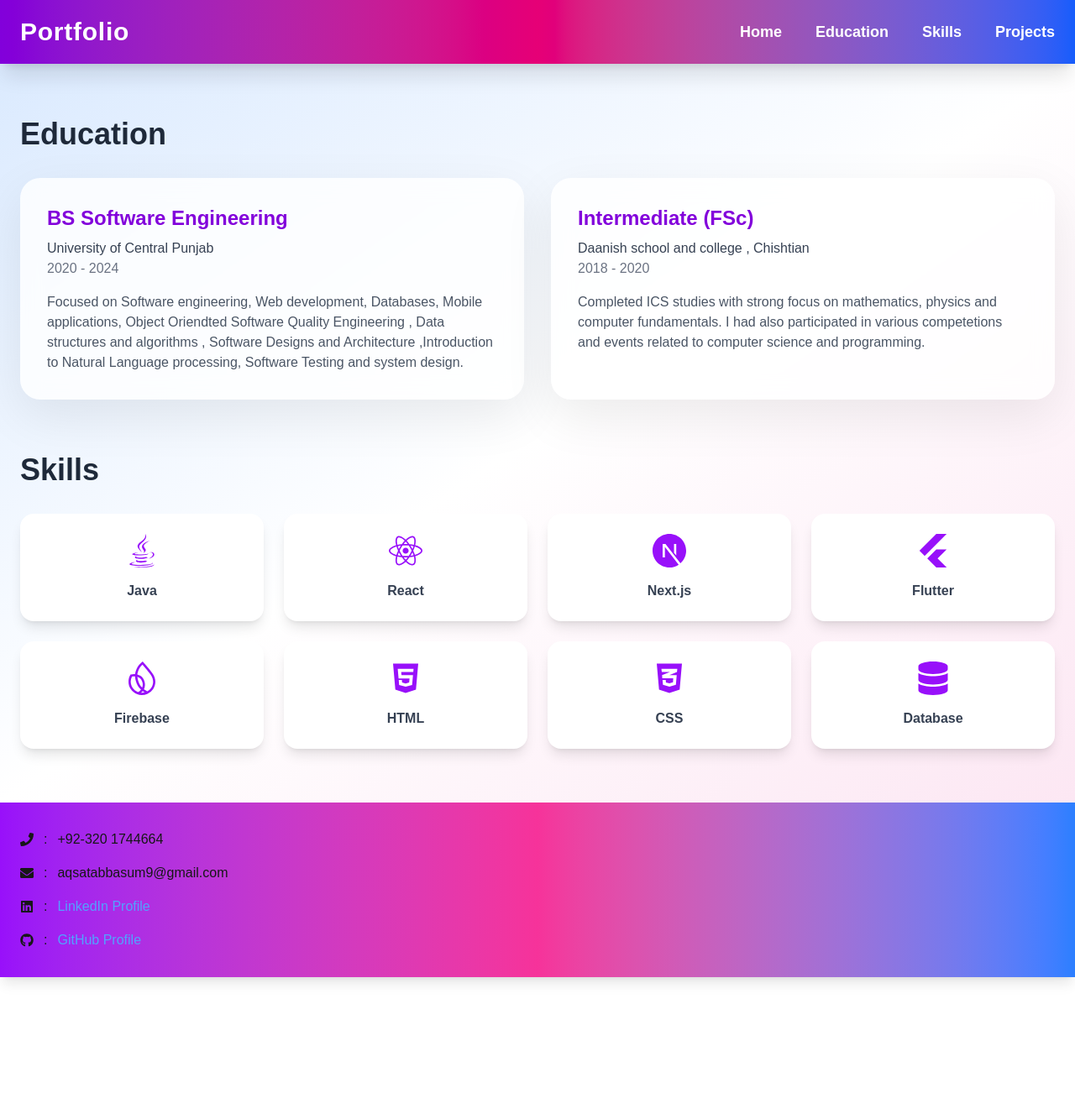
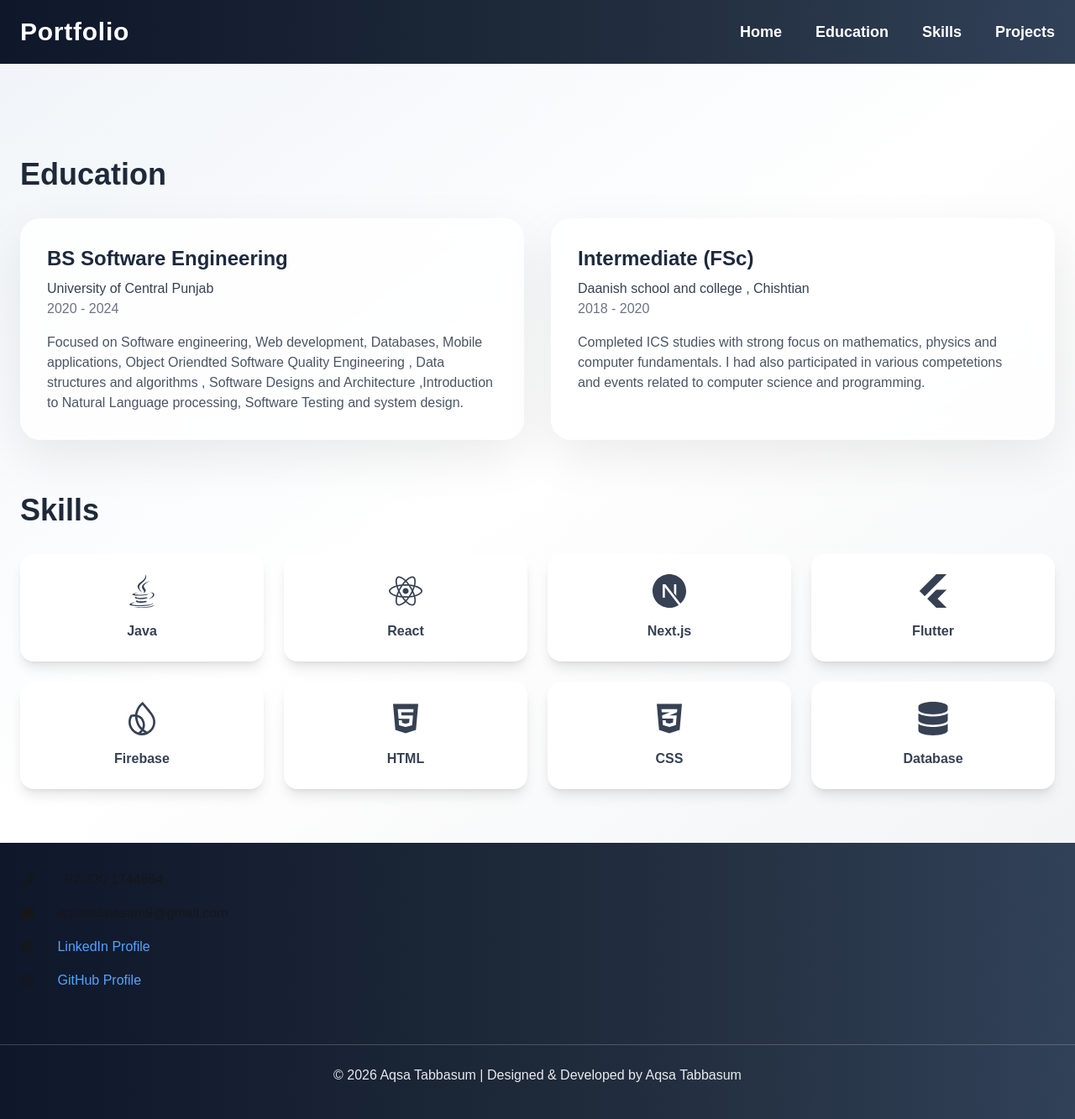
Before and after one commit to aqsatabbasum9-ui/website, a Next.js app: page /education in a window 1280 px wide. Shown: the whole page at 84% size. Before the commit the page ends 1164 px from the top, so only its background shows below. Built offline with nearby package versions, Linux system fonts and the light colour scheme.

Commit message:
Fixed skills section mobile responsiveness

```diff
--- a/app/education/page.tsx
+++ b/app/education/page.tsx
@@ -15,8 +15,9 @@ export default function EducationPage() {
   return (
     <PageWrapper>
 <section
-      className="min-h-screen bg-gradient-to-br from-blue-100 via-white to-pink-100 px-6 py-16"
-    >
+  className="min-h-screen bg-gradient-to-br from-slate-100 via-white to-gray-100 px-6 pt-28 pb-16"
+>
+        <div className="max-w-7xl mx-auto space-y-16"></div>
       <div className="max-w-7xl mx-auto space-y-16">
 
         {/* Education Section */}
@@ -28,7 +29,7 @@ export default function EducationPage() {
           <div className="grid md:grid-cols-2 gap-8">
 
             <div className="bg-white/80 backdrop-blur-md p-8 rounded-3xl shadow-[0_20px_60px_rgba(0,0,0,0.08)] hover:scale-[1.02] transition duration-300">
-              <h2 className="text-2xl font-bold text-purple-700">
+              <h2 className="text-2xl font-bold text-slate-800">
                 BS Software Engineering
               </h2>
               <p className="text-gray-700 mt-2">
@@ -47,7 +48,7 @@ export default function EducationPage() {
             </div>
 
             <div className="bg-white/80 backdrop-blur-md p-8 rounded-3xl shadow-[0_20px_60px_rgba(0,0,0,0.08)] hover:scale-[1.02] transition duration-300">
-              <h2 className="text-2xl font-bold text-purple-700">
+              <h2 className="text-2xl font-bold text-slate-800">
                 Intermediate (FSc)
               </h2>
               <p className="text-gray-700 mt-2">
@@ -90,7 +91,7 @@ export default function EducationPage() {
                 key={index}
                 className="bg-white rounded-2xl shadow-lg p-6 flex flex-col items-center justify-center hover:scale-105 transition"
               >
-                <div className="text-purple-600 mb-4">
+                <div className="text-gray-700 mb-4">
                   {skill.icon}
                 </div>
                 <p className="font-semibold text-gray-700">
--- a/app/page.tsx
+++ b/app/page.tsx
@@ -17,7 +17,7 @@ export default function HomePage() {
             Hi, I’m Aqsa Tabbasum
           </h1>
 
-          <h2 className="text-xl md:text-2xl font-semibold text-purple-700">
+          <h2 className="text-xl md:text-2xl font-semibold text-gray-700">
             Software Engineer | Mobile App Developer | Web Developer
           </h2>
 
@@ -38,7 +38,7 @@ export default function HomePage() {
             href="/resume.pdf"
             target="_blank"
             rel="noopener noreferrer"
-            className="inline-flex items-center gap-3 mt-6 bg-gradient-to-r from-purple-600 to-pink-500 text-white font-semibold px-8 py-4 rounded-2xl shadow-lg hover:scale-105 transition duration-300"
+            className="inline-flex items-center gap-3 mt-6 bg-gradient-to-r from-slate-800 to-gray-700 text-white font-semibold px-8 py-4 rounded-2xl shadow-lg hover:scale-105 transition duration-300"
           >
             <FaDownload />
             Download Resume
--- a/app/projects/page.tsx
+++ b/app/projects/page.tsx
@@ -33,14 +33,14 @@ export default function ProjectsPage() {
   return (
     <PageWrapper>
 <section
-      className="min-h-screen bg-gradient-to-br from-blue-100 via-white to-pink-100 px-6 py-16"
+      className="min-h-screen bg-gradient-to-br from-slate-100 via-white to-gray-100 px-6 py-16"
     >
       <div className="max-w-7xl mx-auto">
-        <h1 className="text-4xl font-bold text-gray-800 mb-12">
+        <h1 className="text-3xl md:text-4xl font-bold text-gray-800 mb-12">
           Projects
         </h1>
 
-        <div className="grid md:grid-cols-2 lg:grid-cols-3 gap-8">
+        <div className="grid grid-cols-1 md:grid-cols-2 lg:grid-cols-3 gap-8">
 
           {projects.map((project, index) => (
             <div
@@ -57,7 +57,7 @@ export default function ProjectsPage() {
               </div>
 
               <div className="p-6 space-y-4">
-                <h2 className="text-2xl font-bold text-purple-700">
+                <h2 className="text-2xl font-bold text-slate-800">
                   {project.title}
                 </h2>
 
@@ -82,7 +82,7 @@ export default function ProjectsPage() {
                             href={project.github}
                             target="_blank"
                             rel="noopener noreferrer"
-                            className="px-5 py-2 rounded-xl bg-purple-600 text-white font-medium hover:scale-105 transition"
+                            className="px-5 py-2 rounded-xl bg-slate-800 text-white font-medium hover:scale-105 transition"
                         >
                             View Code
                         </a>
@@ -91,7 +91,7 @@ export default function ProjectsPage() {
                             href={project.demo}
                             target="_blank"
                             rel="noopener noreferrer"
-                            className="px-5 py-2 rounded-xl border border-purple-600 text-purple-700 font-medium hover:scale-105 transition"
+                            className="px-5 py-2 rounded-xl border border-slate-600 text-slate-800 font-medium hover:scale-105 transition"
                         >
                             Live Demo
                         </a>
--- a/app/skills/page.tsx
+++ b/app/skills/page.tsx
@@ -32,9 +32,9 @@ export default function SkillsPage() {
   return (
     <PageWrapper>
 <section
-      className="min-h-screen bg-gradient-to-br from-blue-100 via-white to-pink-100 px-6 py-16"
-    >
-      <div className="max-w-7xl mx-auto">
+  className="min-h-screen bg-gradient-to-br from-slate-100 via-white to-gray-100 px-6 flex items-center"
+>
+     <div className="max-w-7xl mx-auto w-full py-15">
 
         <h1 className="text-4xl font-bold text-gray-800 mb-12">
           My Skills
@@ -47,7 +47,7 @@ export default function SkillsPage() {
                 key={index}
                 className="bg-white/80 backdrop-blur-md rounded-3xl shadow-[0_20px_60px_rgba(0,0,0,0.08)] p-5 flex flex-col items-center justify-center"
                 >
-                <div className="text-purple-600 mb-3">
+                <div className="text-gray-700 mb-3">
                     {skill.icon}
                 </div>
 
@@ -74,7 +74,7 @@ export default function SkillsPage() {
                     key={index}
                     className="min-w-[240px] bg-white/80 backdrop-blur-md rounded-3xl shadow-[0_20px_60px_rgba(0,0,0,0.08)] p-8 flex flex-col items-center justify-center hover:scale-105 transition duration-300"
                 >
-                    <div className="text-purple-600 mb-4">
+                    <div className="text-gray-700 mb-4">
                     {skill.icon}
                     </div>
 
--- a/components/Footer.tsx
+++ b/components/Footer.tsx
@@ -7,7 +7,7 @@ import {
 
 export default function Footer() {
   return (
-    <footer className="w-full bg-gradient-to-r from-purple-600 via-pink-500 to-blue-500 shadow-lg sticky top-0 z-50">
+    <footer className="w-full bg-gradient-to-r from-slate-900 via-gray-800 to-slate-700">
       <div className="max-w-7xl mx-auto px-6 py-8 space-y-4">
 
         <div className="flex flex-wrap items-center gap-3 text-sm md:text-base">
@@ -47,6 +47,16 @@ export default function Footer() {
         </div>
 
       </div>
+
+      <div className="border-t border-white/20 mt-8 pt-6 text-center">
+       <p className="text-sm md:text-base text-white/90">
+        © 2026 Aqsa Tabbasum | Designed & Developed by Aqsa Tabbasum
+        </p>
+        </div>
+
+         <div className="mt-8 pt-2 text-center">
+       <p className="text-sm md:text-base text-white/90"></p>
+        </div>
     </footer>
   );
 }
--- a/components/Navbar.tsx
+++ b/components/Navbar.tsx
@@ -16,7 +16,7 @@ export default function Navbar() {
       initial={{ y: -80, opacity: 0 }}
       animate={{ y: 0, opacity: 1 }}
       transition={{ duration: 0.7 }}
-      className="w-full bg-gradient-to-r from-purple-700 via-pink-600 to-blue-600 shadow-xl sticky top-0 z-50"
+      className="bg-gradient-to-r from-slate-900 via-gray-800 to-slate-700 shadow-xl"
     >
       <div className="max-w-7xl mx-auto px-4 md:px-6 py-4 md:py-5 flex flex-col md:flex-row justify-between items-center gap-4">
 
```
Also changed, not shown: public/profile.jpg.
